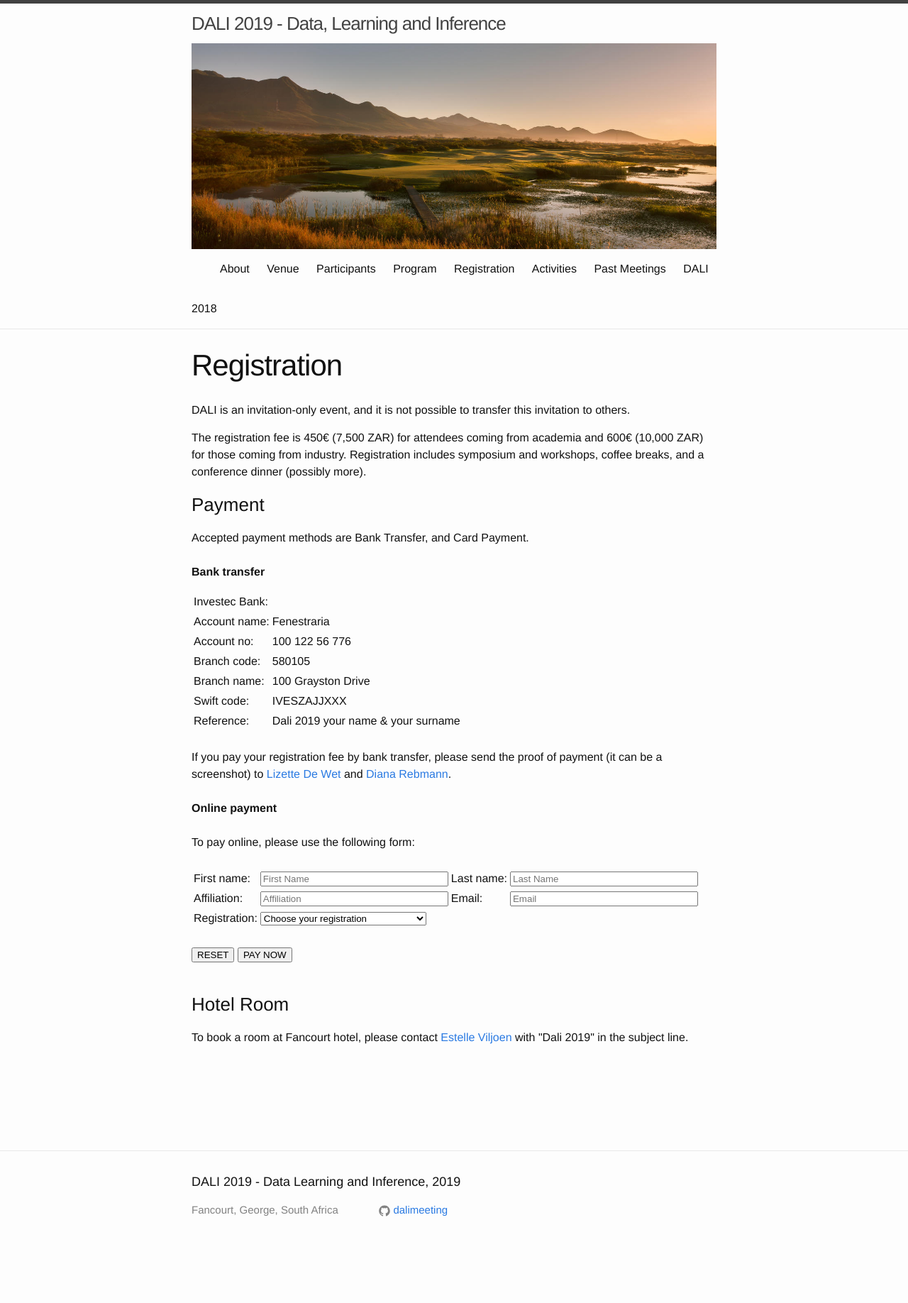
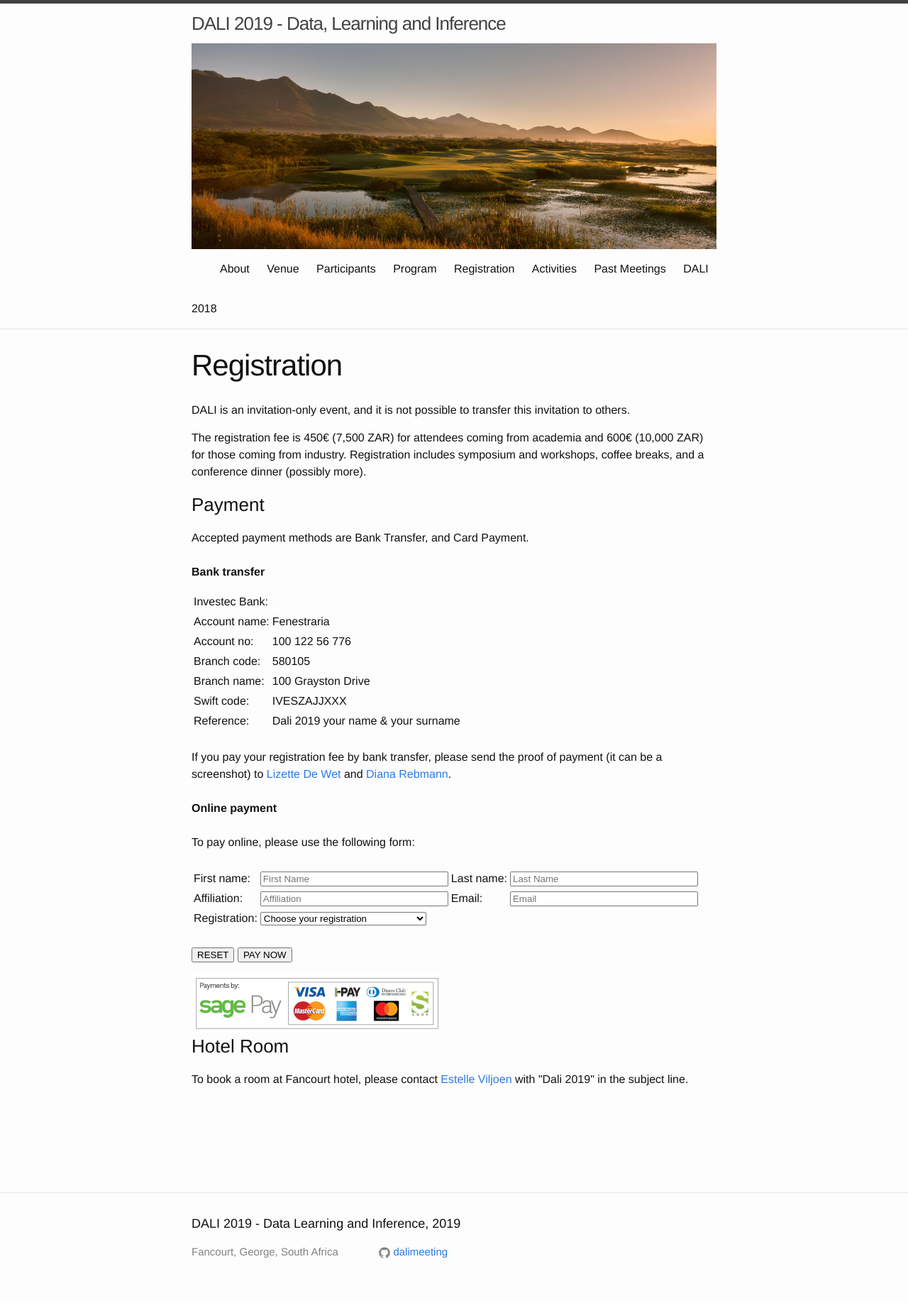
Before and after one commit to dalimeeting/dalimeeting.github.io, a Jekyll site: the page built from registration.html, in a window 1280 px wide. Shown: the whole page at 71% size. Built offline with Jekyll 4.4.1, drawn with Linux system fonts in a browser that asks for light colours; before the commit the page ends 1777 px from its top, so only the background shows below that.

Commit message:
Update registration.html

```diff
--- a/_layouts/registration.html
+++ b/_layouts/registration.html
@@ -52,6 +52,8 @@ layout: page
      <input type="submit" form="form" name="submit" value="PAY NOW">
   </p>
 
+  <img src="{{ '/assets/Combination-7_Horizontal.jpg' | prepend: site.baseurl }}" />
+
   <br>
   <h3>Hotel Room</h3>
   <p>To book a room at Fancourt hotel, please contact <a href="mailto:estellev@fancourt.co.za">Estelle Viljoen</a> with "Dali 2019" in the subject line.</p>
```
